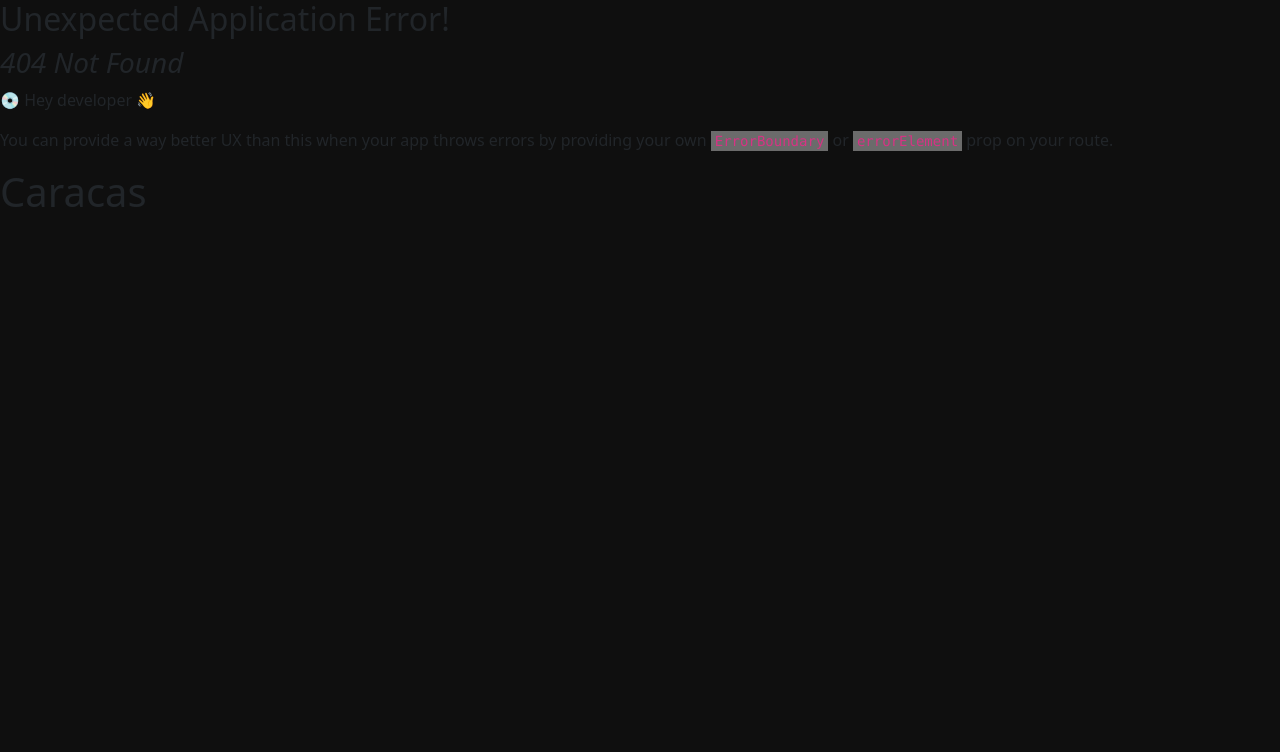
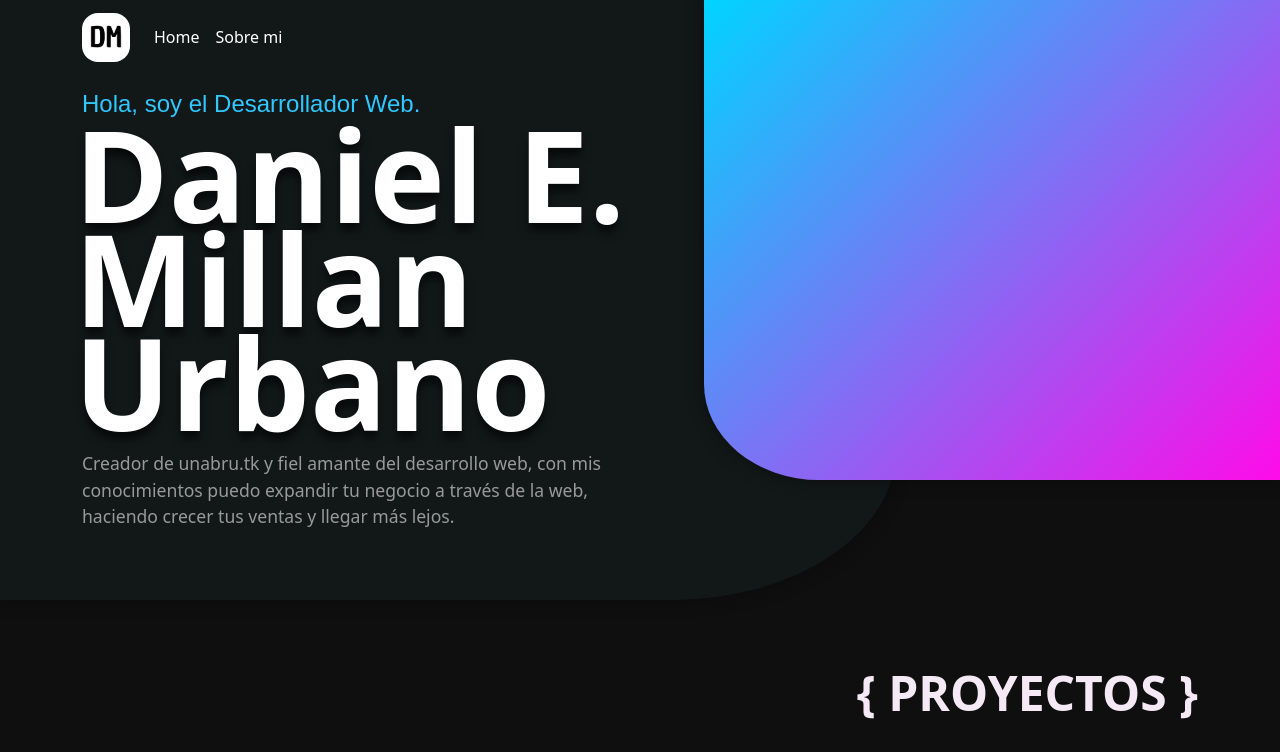
Before and after one commit to EliasMiU/portafolio, a React (Vite) app: page /portafolio/ in a window 1280 px wide. Before the commit this address had no page. Shown: the top 752 px of the page. Built offline with nearby package versions, Linux system fonts and the light colour scheme.

Commit message:
Modificado a BrowserRouter, Routes y Route

```diff
--- a/index.html
+++ b/index.html
@@ -8,7 +8,6 @@
   </head>
   <body>
     <div id="root"></div>
-    <div><h1>Caracas</h1></div>
     <script type="module" src="/src/main.jsx"></script>
   </body>
 </html>
--- a/src/main.jsx
+++ b/src/main.jsx
@@ -1,13 +1,15 @@
 import React from 'react';
 import ReactDOM from 'react-dom/client';
-import { RouterProvider, createBrowserRouter } from 'react-router-dom';
 import 'bootstrap/dist/css/bootstrap.min.css';
-
-import Root from './components/routes/root.jsx';
-import About from './components/routes/about.jsx';
+import { BrowserRouter, Routes, Route } from 'react-router-dom';
 
 
-const router = createBrowserRouter([
+import App from './App';
+import Sobremi from './components/sobremi/Sobremi.jsx';
+
+//import App from './App.jsx';
+
+/*const router = createBrowserRouter([
   {
     path: "/",
     element: <Root />
@@ -16,10 +18,16 @@
     path: "/sobre-mi",
     element: <About />
   }
-]);
+]
+);*/
 
 ReactDOM.createRoot(document.getElementById('root')).render(
   <React.StrictMode>
-    <RouterProvider router={router} />
+    <BrowserRouter basename="portafolio">
+      <Routes>
+        <Route path='/' element={<App />}></Route>
+        <Route path='/sobre-mi' element={<Sobremi />}></Route>
+      </Routes>
+    </BrowserRouter>
   </React.StrictMode>,
 )
```
Also changed, not shown: src/App.jsx (+9 -8 lines).
